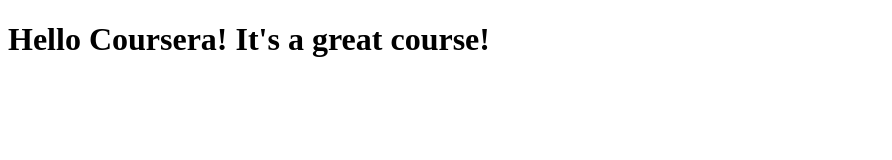
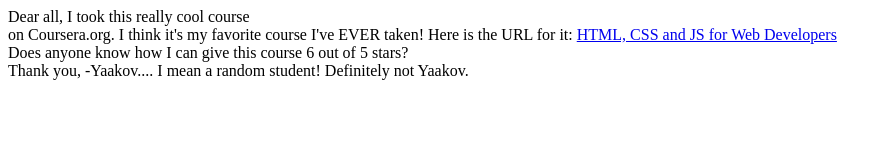
Before and after one commit to sadavelly/coursera-test, a plain HTML site: page site/index.html in a window 1280 px wide. Shown: the whole page, without its empty margins (0-892 px from the left). Drawn offline with Linux system fonts and the light colour scheme.

Commit message:
site test

```diff
--- a/site/index.html
+++ b/site/index.html
@@ -1,9 +1,16 @@
-<!DOCTYPE html>
-<html>
-<head>
-	<title>Hello Coursera!</title>
-</head>
-<body>
-<h1>Hello Coursera! It's a great course!</h1>
-</body>
-</html>
+<div>Dear all,
+<span>I took this really cool course
+</span></div>
+<span>on Coursera.org. I think it's
+my favorite course I've EVER taken!
+Here is the URL for it:
+</span>
+<a href="...">HTML, CSS and JS for Web Developers</a>
+<div>
+Does anyone know how I can give this course 6
+out of 5 stars?
+</div>
+<div>
+Thank you,
+-Yaakov.... I mean a random student! Definitely not Yaakov.
+</div>
```
